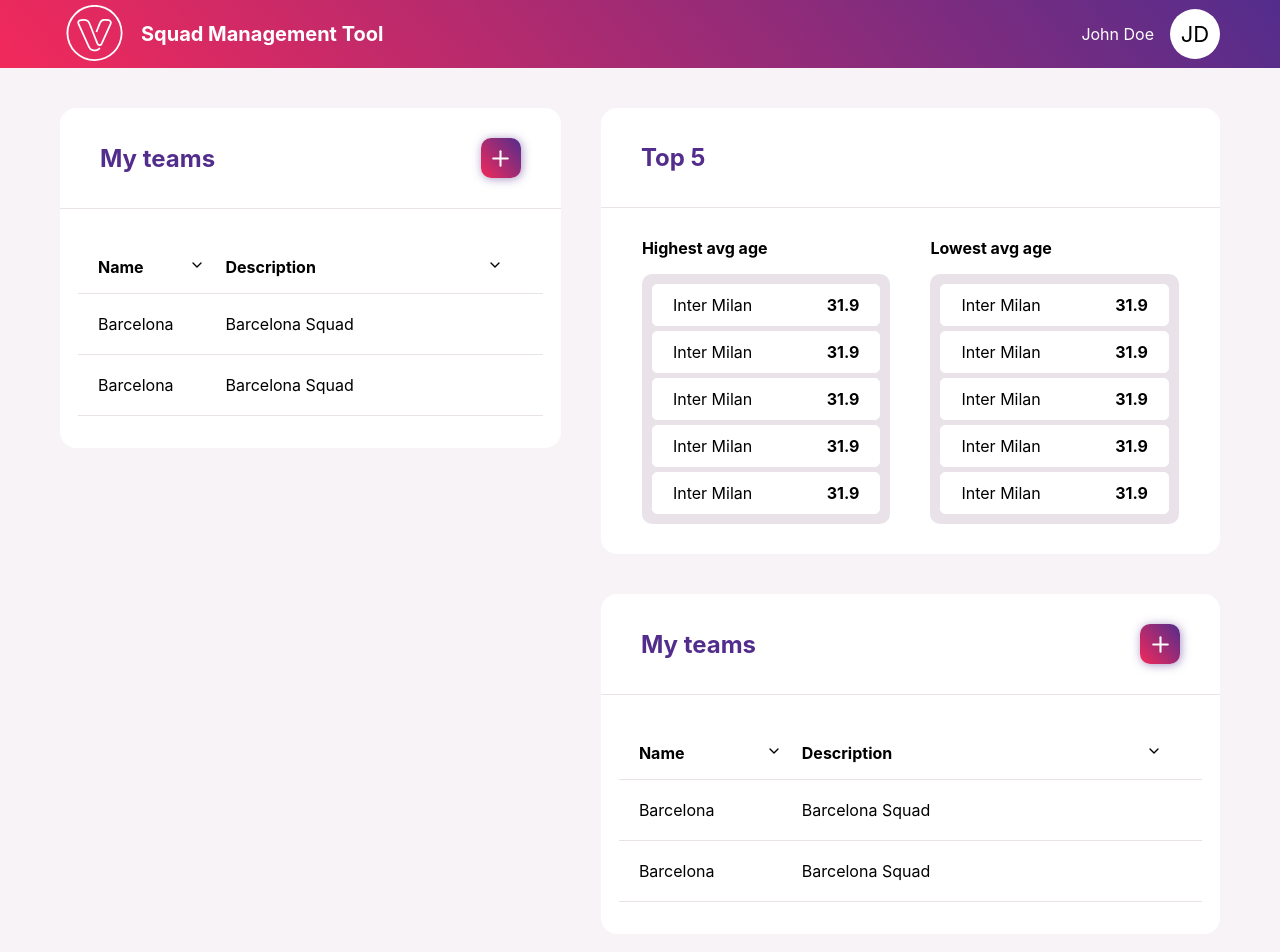
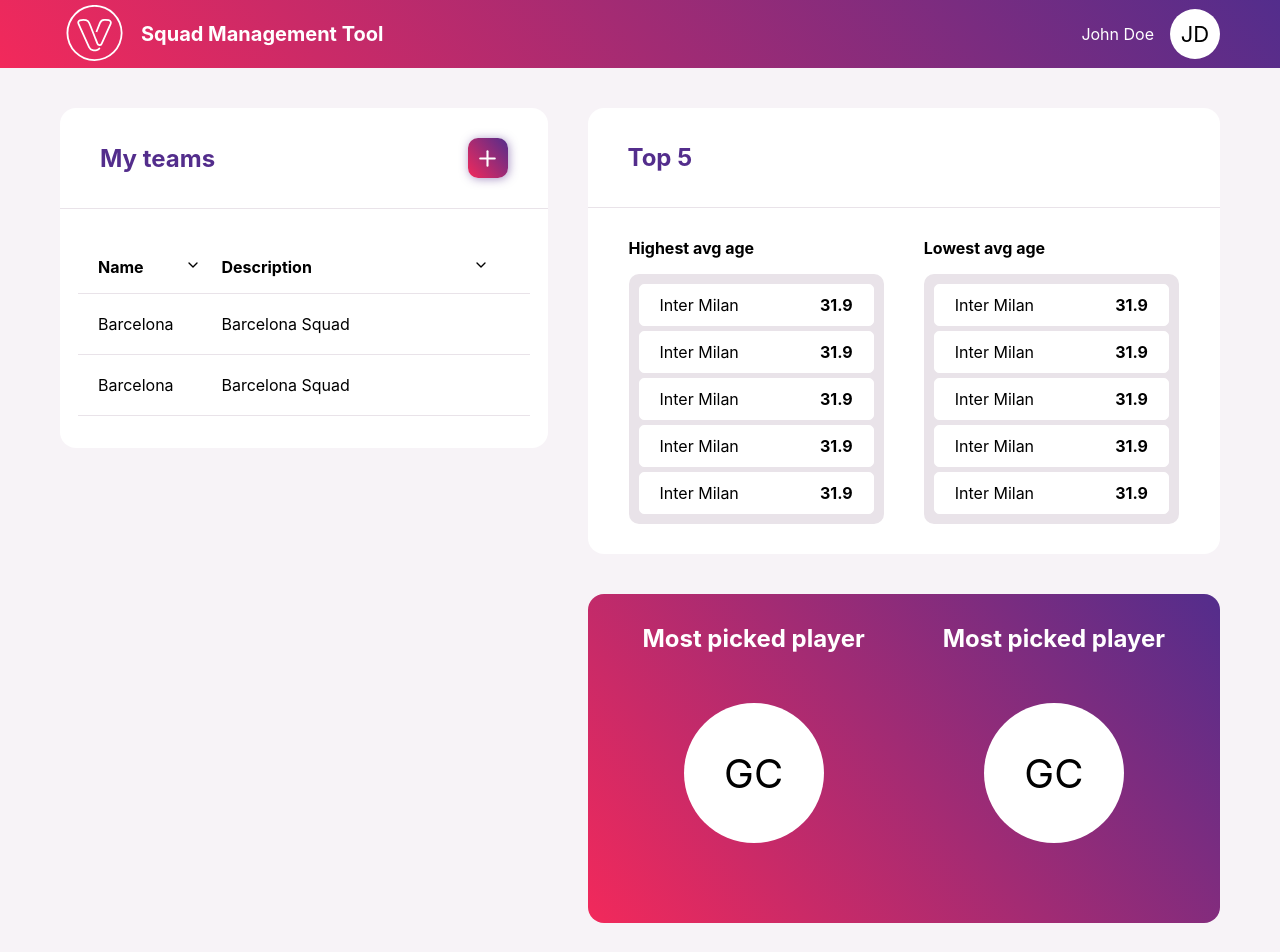
Before and after one commit to Gustavochagas/squad-managemente-tool, a React (Create React App) app: page / in a window 1280 px wide. Shown: the top 952 px of the page. Built offline with nearby package versions, Linux system fonts and the light colour scheme.

Commit message:
feat: added MostPicked component

```diff
--- a/src/components/Card/Card.tsx
+++ b/src/components/Card/Card.tsx
@@ -3,7 +3,7 @@ import { FiPlus } from 'react-icons/fi';
 import './Card.scss';
 
 interface ICard {
-  title: string;
+  title?: string;
   action?: boolean;
   children?: any;
 }
@@ -11,6 +11,7 @@ interface ICard {
 const Card = ({ title, action, children } : ICard) => {
   return (
     <div className="card">
+      {title &&
         <div className="card-header">
           <h2 className="card-title">{title}</h2>
           {action &&
@@ -21,6 +22,7 @@ const Card = ({ title, action, children } : ICard) => {
             </div>
           }
         </div>
+      }
       {children &&
         <div className="card-body">
           {children}
--- a/src/pages/LandingPage/LandingPage.scss
+++ b/src/pages/LandingPage/LandingPage.scss
@@ -1,5 +1,5 @@
 @import '../../assets/styles/variables';
-@import '../../assets//styles/mixins';
+@import '../../assets/styles/mixins';
 
 .landing-page {
   background-color: $gray-light;
@@ -28,6 +28,9 @@
       }
       &.three {
         grid-area: three;
+        .card {
+          background-image: $gradient-color
+        }
       }
     }
   }
--- a/src/pages/LandingPage/LandingPage.tsx
+++ b/src/pages/LandingPage/LandingPage.tsx
@@ -1,5 +1,6 @@
 import React from 'react';
 import Card from '../../components/Card/Card';
+import MostPicked from './components/MostPicked/MostPicked';
 import Table from './components/Table/Table';
 import TopPlayers from './components/TopPlayers/TopPlayers';
 import './LandingPage.scss';
@@ -19,8 +20,8 @@ const LandingPage = () => {
           </Card>
         </div>
         <div className="card-item three">
-          <Card title="My teams" action>
-            <Table />
+          <Card>
+            <MostPicked />
           </Card>
         </div>
       </div>
--- /dev/null
+++ b/src/pages/LandingPage/components/MostPicked/MostPicked.scss
@@ -0,0 +1,32 @@
+@import '../../../../assets/styles/mixins';
+
+.most-picked {
+  display: flex;
+  flex-wrap: wrap;
+
+  .column {
+    width: 50%;
+    text-align: center;
+    position: relative;
+    @include sm-max {
+      width: 100%;
+    }
+
+    h2 {
+      color: white;
+    }
+
+    .most-picked-user {
+      width: 140px;
+      height: 140px;
+      border-radius: 50%;
+      background-color: white;
+      color: black;
+      display: flex;
+      justify-content: center;
+      align-items: center;
+      font-size: 2.5rem;
+      margin: 50px auto;
+    }
+  }
+}
--- /dev/null
+++ b/src/pages/LandingPage/components/MostPicked/MostPicked.tsx
@@ -0,0 +1,23 @@
+import React from 'react';
+import './MostPicked.scss';
+
+const MostPicked = () => {
+  return (
+    <div className="most-picked">
+      <div className="column">
+        <h2>Most picked player</h2>
+        <div className="most-picked-user">
+          GC
+        </div>
+      </div>
+      <div className="column">
+        <h2>Most picked player</h2>
+        <div className="most-picked-user">
+          GC
+        </div>
+      </div>
+    </div>
+  );
+}
+
+export default MostPicked;
```
Also changed, not shown: 1 other file (tests, documents, lock files or other folders). Lines whose indentation alone changed are shown as unchanged.
